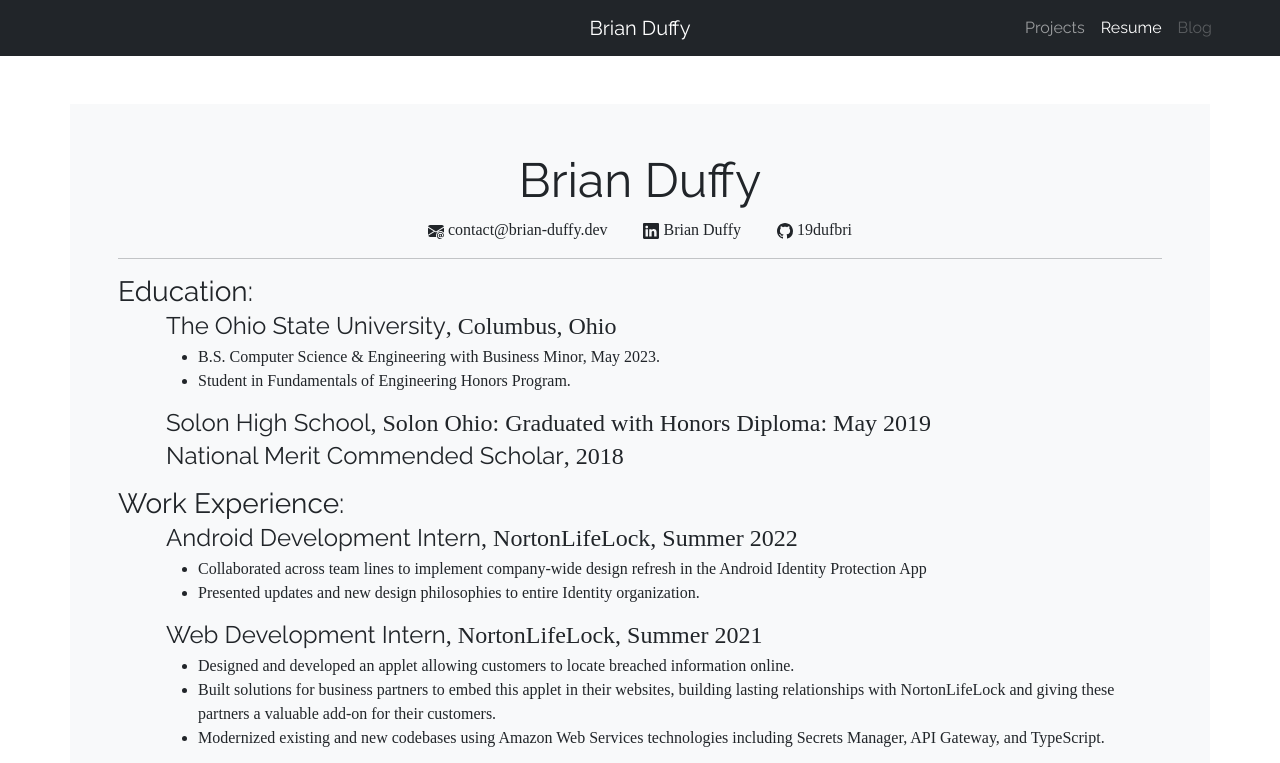
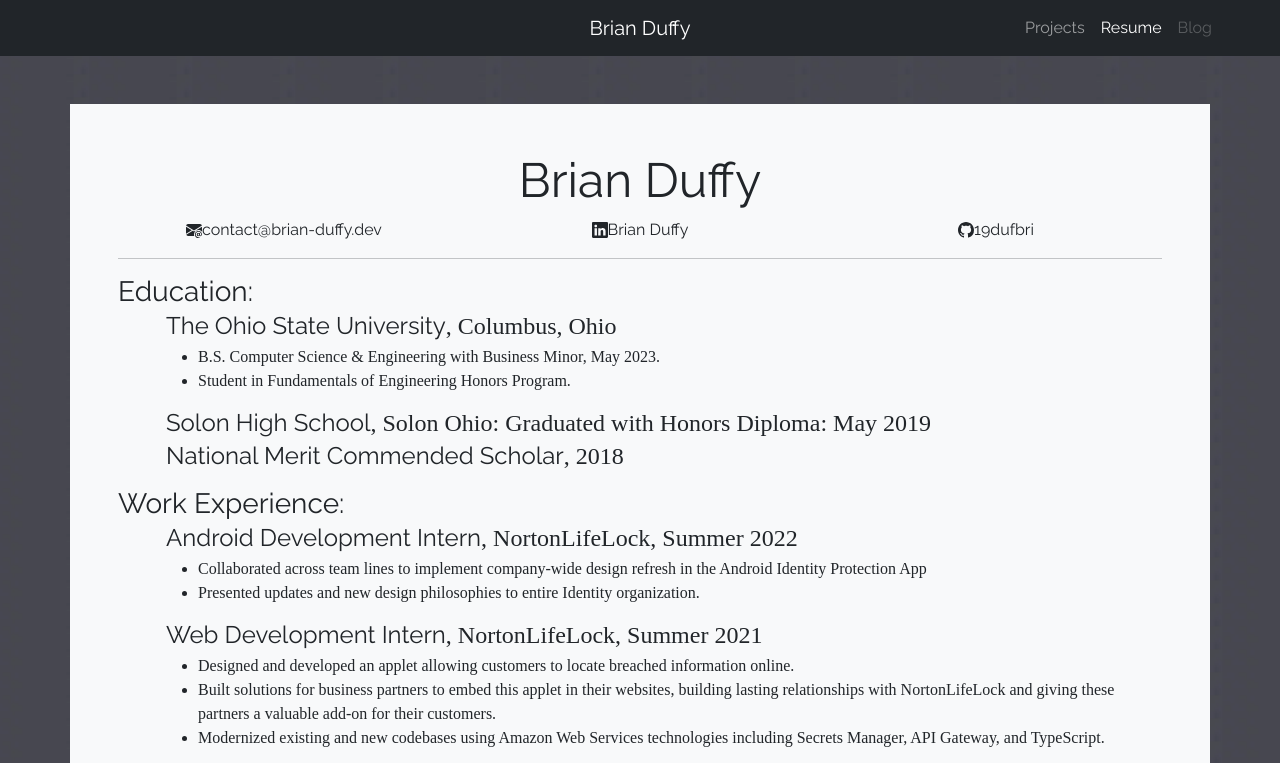
Before and after one commit to 19dufbri/19dufbri.github.io, a plain HTML site: page resume.html in a window 1280 px wide. Shown: the top 763 px of the page. Drawn offline with Linux system fonts and the light colour scheme.

Commit message:
Content links and etc
aria-labels and bg-load

```diff
--- a/css/resume.css
+++ b/css/resume.css
@@ -28,10 +28,6 @@
     font-weight: normal;
 }
 
-#resume #contact-links a {
-    margin: 0 1rem;
-}
-
 #resume a {
     color: inherit !important;
     text-decoration: none !important;
--- a/projects.html
+++ b/projects.html
@@ -16,6 +16,11 @@
         including personal and professional work samples.">
 </head>
 <body>
+    <script async src="/js/webpdetect.min.js"></script>
+    <script>
+        document.documentElement.classList.remove("no-js");
+    </script>
+
     <nav class="navbar w-100 navbar-expand-lg navbar-dark bg-dark zi-1">
         <div class="container-fluid mx-md-5">
             <div class="flex-grow-1 d-none d-lg-block flex-basis-lg-1"></div>
--- a/resume.html
+++ b/resume.html
@@ -17,6 +17,11 @@
         professional resume. Includes contact information.">
 </head>
 <body>
+    <script async src="/js/webpdetect.min.js"></script>
+    <script>
+        document.documentElement.classList.remove("no-js");
+    </script>
+
     <nav class="navbar w-100 navbar-expand-lg navbar-dark bg-dark zi-1">
         <div class="container-fluid mx-md-5">
             <div class="flex-grow-1 d-none d-lg-block flex-basis-lg-1"></div>
@@ -47,18 +52,18 @@
 
                 <!--<p class="text-center"><a href="#">Printable Version</a></p>-->
 
-                <p id="contact-links" class="text-center">
-                    <a href="mailto:contact@brian-duffy.dev"><svg xmlns="http://www.w3.org/2000/svg" width="16" height="16" fill="currentColor" class="bi bi-envelope-at-fill" viewBox="0 0 16 16">
+                <section class="row text-center">
+                    <a class="col-md-4" href="mailto:contact@brian-duffy.dev"><svg xmlns="http://www.w3.org/2000/svg" width="16" height="16" fill="currentColor" class="bi bi-envelope-at-fill" viewBox="0 0 16 16">
                         <path d="M2 2A2 2 0 0 0 .05 3.555L8 8.414l7.95-4.859A2 2 0 0 0 14 2H2Zm-2 9.8V4.698l5.803 3.546L0 11.801Zm6.761-2.97-6.57 4.026A2 2 0 0 0 2 14h6.256A4.493 4.493 0 0 1 8 12.5a4.49 4.49 0 0 1 1.606-3.446l-.367-.225L8 9.586l-1.239-.757ZM16 9.671V4.697l-5.803 3.546.338.208A4.482 4.482 0 0 1 12.5 8c1.414 0 2.675.652 3.5 1.671Z"/>
                         <path d="M15.834 12.244c0 1.168-.577 2.025-1.587 2.025-.503 0-1.002-.228-1.12-.648h-.043c-.118.416-.543.643-1.015.643-.77 0-1.259-.542-1.259-1.434v-.529c0-.844.481-1.4 1.26-1.4.585 0 .87.333.953.63h.03v-.568h.905v2.19c0 .272.18.42.411.42.315 0 .639-.415.639-1.39v-.118c0-1.277-.95-2.326-2.484-2.326h-.04c-1.582 0-2.64 1.067-2.64 2.724v.157c0 1.867 1.237 2.654 2.57 2.654h.045c.507 0 .935-.07 1.18-.18v.731c-.219.1-.643.175-1.237.175h-.044C10.438 16 9 14.82 9 12.646v-.214C9 10.36 10.421 9 12.485 9h.035c2.12 0 3.314 1.43 3.314 3.034v.21Zm-4.04.21v.227c0 .586.227.8.581.8.31 0 .564-.17.564-.743v-.367c0-.516-.275-.708-.572-.708-.346 0-.573.245-.573.791Z"/>
-                    </svg> contact@brian-duffy.dev</a>
-                    <a href="https://www.linkedin.com/in/brian-g-duffy/"><svg xmlns="http://www.w3.org/2000/svg" width="16" height="16" fill="currentColor" class="bi bi-linkedin" viewBox="0 0 16 16">
+                    </svg>contact@brian-duffy.dev</a>
+                    <a class="col-md-4" href="https://www.linkedin.com/in/brian-g-duffy/"><svg xmlns="http://www.w3.org/2000/svg" width="16" height="16" fill="currentColor" class="bi bi-linkedin" viewBox="0 0 16 16">
                         <path d="M0 1.146C0 .513.526 0 1.175 0h13.65C15.474 0 16 .513 16 1.146v13.708c0 .633-.526 1.146-1.175 1.146H1.175C.526 16 0 15.487 0 14.854V1.146zm4.943 12.248V6.169H2.542v7.225h2.401zm-1.2-8.212c.837 0 1.358-.554 1.358-1.248-.015-.709-.52-1.248-1.342-1.248-.822 0-1.359.54-1.359 1.248 0 .694.521 1.248 1.327 1.248h.016zm4.908 8.212V9.359c0-.216.016-.432.08-.586.173-.431.568-.878 1.232-.878.869 0 1.216.662 1.216 1.634v3.865h2.401V9.25c0-2.22-1.184-3.252-2.764-3.252-1.274 0-1.845.7-2.165 1.193v.025h-.016a5.54 5.54 0 0 1 .016-.025V6.169h-2.4c.03.678 0 7.225 0 7.225h2.4z"/>
-                    </svg> Brian Duffy</a>
-                    <a href="https://github.com/19dufbri"><svg xmlns="http://www.w3.org/2000/svg" width="16" height="16" fill="currentColor" class="bi bi-github" viewBox="0 0 16 16">
+                    </svg>Brian Duffy</a>
+                    <a class="col-md-4" href="https://github.com/19dufbri"><svg xmlns="http://www.w3.org/2000/svg" width="16" height="16" fill="currentColor" class="bi bi-github" viewBox="0 0 16 16">
                         <path d="M8 0C3.58 0 0 3.58 0 8c0 3.54 2.29 6.53 5.47 7.59.4.07.55-.17.55-.38 0-.19-.01-.82-.01-1.49-2.01.37-2.53-.49-2.69-.94-.09-.23-.48-.94-.82-1.13-.28-.15-.68-.52-.01-.53.63-.01 1.08.58 1.23.82.72 1.21 1.87.87 2.33.66.07-.52.28-.87.51-1.07-1.78-.2-3.64-.89-3.64-3.95 0-.87.31-1.59.82-2.15-.08-.2-.36-1.02.08-2.12 0 0 .67-.21 2.2.82.64-.18 1.32-.27 2-.27.68 0 1.36.09 2 .27 1.53-1.04 2.2-.82 2.2-.82.44 1.1.16 1.92.08 2.12.51.56.82 1.27.82 2.15 0 3.07-1.87 3.75-3.65 3.95.29.25.54.73.54 1.48 0 1.07-.01 1.93-.01 2.2 0 .21.15.46.55.38A8.012 8.012 0 0 0 16 8c0-4.42-3.58-8-8-8z"/>
-                    </svg> 19dufbri</a>
-                </p>
+                    </svg>19dufbri</a>
+                </section>
 
                 <hr>
 
```
Also changed, not shown: index.html (+1 -1 lines).
